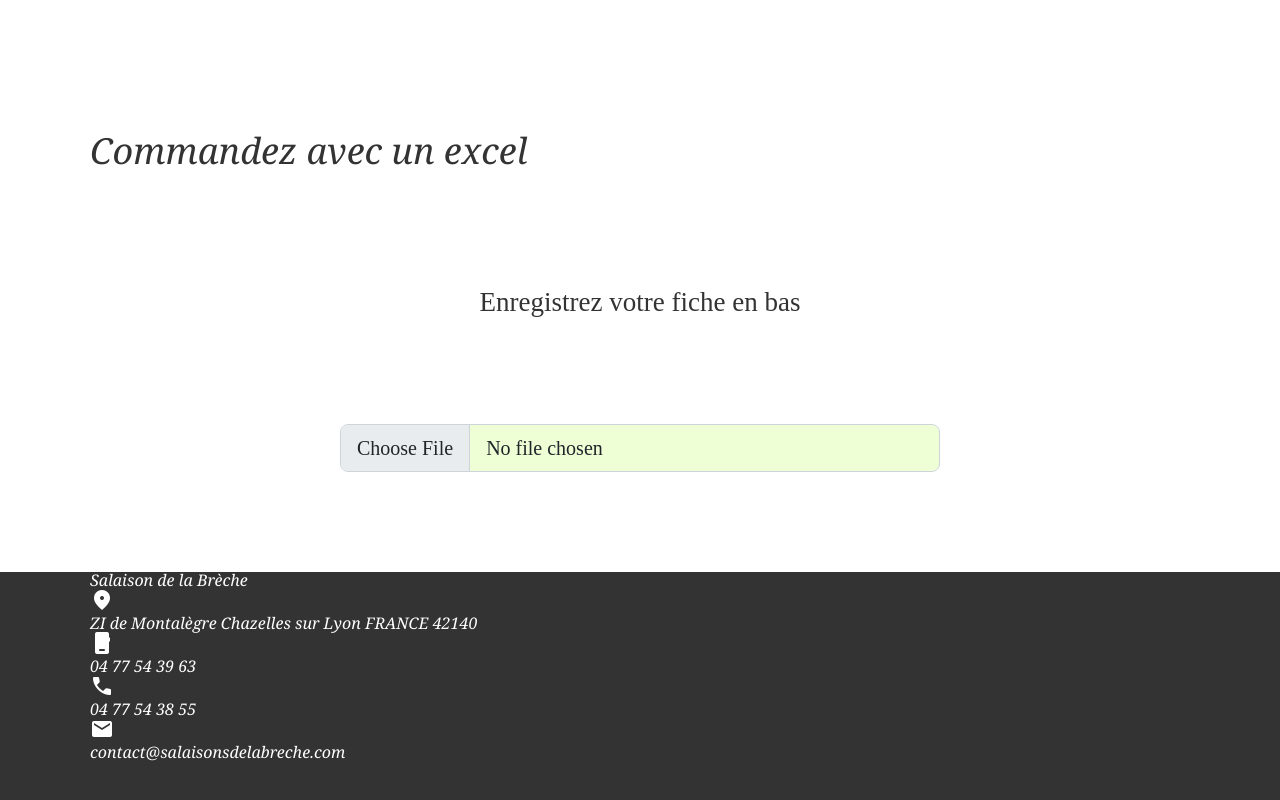
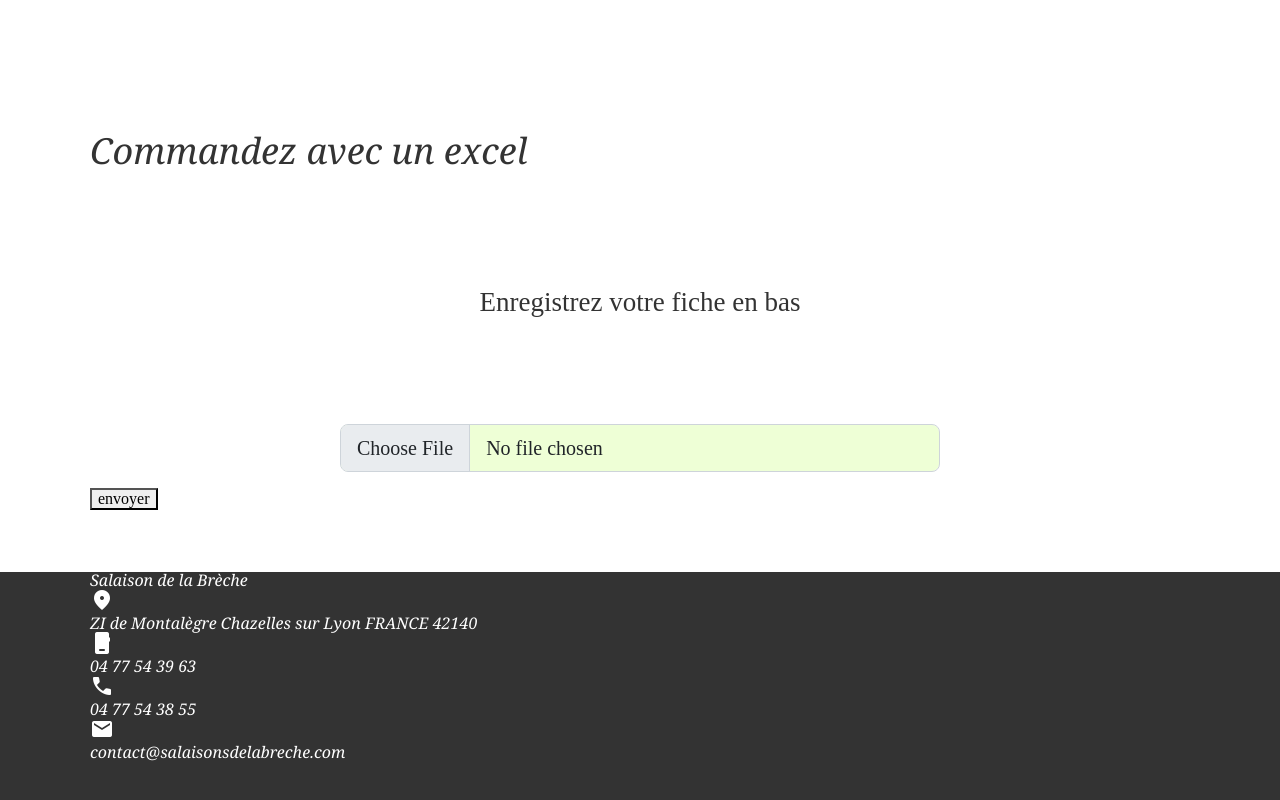
Before and after one commit to bibibush/frontend-breche, a React (Create React App) app: page /commande in a window 1280 px wide. Shown: the part 678-1478 px from the top of the page. Built offline with nearby package versions, Linux system fonts and the light colour scheme; no server answers; a web font is replaced by a local one.

Commit message:
업로드 기능 구현 완료

```diff
--- a/src/components/CommandeCSE.jsx
+++ b/src/components/CommandeCSE.jsx
@@ -9,9 +9,18 @@ export default function CommandeCSE() {
     setFiles(event.target.files);
   }, []);
   const upload = useCallback(() => {
-    const formdata = new FormData();
+    const formdata = new FormData(document.getElementById("info"));
     formdata.append("order_file", files[0]);
-    axios.post();
+    axios
+      .post("/api/upload/", formdata, {
+        headers: { "Content-Type": "multipart/form-data" },
+      })
+      .then((res) => {
+        console.log("upload success", res);
+      })
+      .catch((err) => {
+        console.log("upload error", err.response);
+      });
   }, [files]);
 
   const { putName, putEntreprise, putAdresse, putNumero, putEmail } =
@@ -28,6 +37,7 @@ export default function CommandeCSE() {
               onChange={putName}
               type="text"
               placeholder="Votre Nom"
+              name="name"
             />
           </Form.Group>
           <Form.Group className="mb-3 entreprise">
@@ -36,6 +46,7 @@ export default function CommandeCSE() {
               onChange={putEntreprise}
               type="text"
               placeholder="Votre entreprise"
+              name="entreprise"
             />
           </Form.Group>
           <Form.Group className="mb-3 adresse">
@@ -44,6 +55,7 @@ export default function CommandeCSE() {
               onChange={putAdresse}
               type="text"
               placeholder="Votre adresse"
+              name="adresse"
             />
           </Form.Group>
           <Form.Group className="mb-3 telephone">
@@ -52,6 +64,7 @@ export default function CommandeCSE() {
               onChange={putNumero}
               type="text"
               placeholder="01-23-45-67-89"
+              name="phonenumber"
             />
           </Form.Group>
           <Form.Group className="mb-3 email">
@@ -60,7 +73,12 @@ export default function CommandeCSE() {
               onChange={putEmail}
               type="email"
               placeholder="name@example.com"
+              name="email"
             />
+          </Form.Group>
+          <Form.Group style={{ display: "none" }} className="mb-3 email">
+            <Form.Label>Votre adresse Email</Form.Label>
+            <Form.Control type="text" name="user" />
           </Form.Group>
         </Form>
       </div>
@@ -75,6 +93,7 @@ export default function CommandeCSE() {
             onChange={onChangeupload}
           />
         </Form.Group>
+        <button onClick={upload}>envoyer</button>
       </div>
     </section>
   );
```
